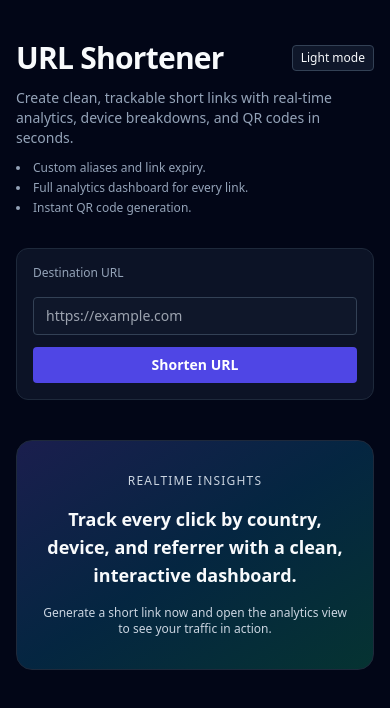
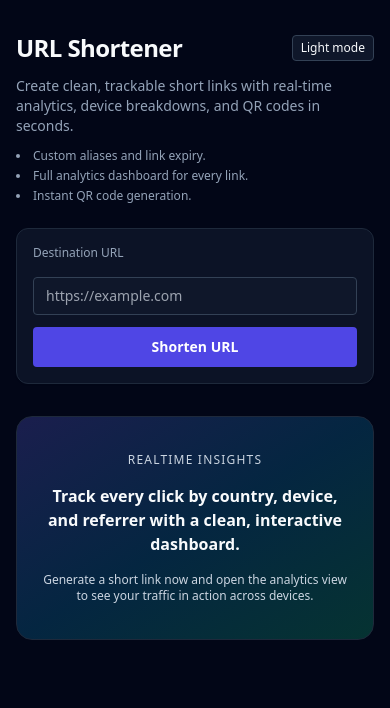
Before and after one commit to Krishna-IITB/url-shortener, a React app in the folder url-shortener-frontend/: page / in a window 390 px wide. Shown: the top 708 px of the page. Built offline with nearby package versions, Linux system fonts and the light colour scheme; no server answers; the HTML template or start-up script is replaced by a standard one.

Commit message:
Improve responsive layout for URL shortener landing page

```diff
--- a/url-shortener-frontend/src/App.jsx
+++ b/url-shortener-frontend/src/App.jsx
@@ -4,7 +4,6 @@
 // import axios from 'axios';
 // import toast from 'react-hot-toast';
 
-// // const API_BASE = 'http://localhost:3000';
 // const API_BASE =
 //   import.meta.env.VITE_API_URL ||
 //   'https://url-shortener-production-9379.up.railway.app';
@@ -63,8 +62,8 @@
 //   };
 
 //   return (
-//     <div className="min-h-screen w-full bg-slate-950 text-slate-50 flex items-center justify-center">
-//       <div className="w-full px-10 py-10 grid grid-cols-1 lg:grid-cols-12 gap-10">
+//     <div className="min-h-screen w-full bg-slate-950 text-slate-50">
+//       <div className="mx-auto max-w-7xl px-4 lg:px-10 py-10 grid grid-cols-1 lg:grid-cols-12 gap-10 lg:gap-12">
 //         {/* Left: hero + form */}
 //         <div className="lg:col-span-6 space-y-8">
 //           <header className="space-y-3">
@@ -154,8 +153,8 @@
 
 //         {/* Right: gradient panel */}
 //         <div className="lg:col-span-6">
-//           <div className="relative h-full rounded-2xl bg-gradient-to-br from-indigo-500/25 via-sky-500/15 to-emerald-500/25 border border-slate-800 flex items-center justify-center">
-//             <div className="max-w-sm text-center space-y-4 px-6">
+//           <div className="relative h-full rounded-2xl bg-gradient-to-br from-indigo-500/25 via-sky-500/20 to-emerald-500/25 border border-slate-800 flex items-center justify-center">
+//             <div className="max-w-sm text-center space-y-4 px-6 py-8">
 //               <p className="text-xs uppercase tracking-widest text-slate-300">
 //                 Realtime insights
 //               </p>
@@ -203,14 +202,10 @@
 //   }, [shortCode]);
 
 //   if (loading) {
-//     return (
-//       <p className="text-sm text-slate-500">Loading QR code...</p>
-//     );
+//     return <p className="text-sm text-slate-500">Loading QR code...</p>;
 //   }
 //   if (error) {
-//     return (
-//       <p className="text-sm text-red-400">{error}</p>
-//     );
+//     return <p className="text-sm text-red-400">{error}</p>;
 //   }
 //   if (!qrUrl) return null;
 
@@ -225,20 +220,6 @@
 //     </div>
 //   );
 // }
-
-
-
-
-
-
-
-
-
-
-
-
-
-
 
 
 
@@ -308,12 +289,13 @@ export default function App() {
 
   return (
     <div className="min-h-screen w-full bg-slate-950 text-slate-50">
-      <div className="mx-auto max-w-7xl px-4 lg:px-10 py-10 grid grid-cols-1 lg:grid-cols-12 gap-10 lg:gap-12">
+      <div className="mx-auto max-w-6xl xl:max-w-7xl px-4 sm:px-6 lg:px-10 py-8 sm:py-10 lg:py-12">
+        <div className="grid grid-cols-1 lg:grid-cols-12 gap-8 lg:gap-12 items-start lg:items-stretch">
           {/* Left: hero + form */}
-        <div className="lg:col-span-6 space-y-8">
+          <div className="lg:col-span-6 space-y-6 sm:space-y-8">
             <header className="space-y-3">
               <div className="flex items-center gap-2">
-              <h1 className="text-3xl font-bold tracking-tight">
+                <h1 className="text-2xl sm:text-3xl font-bold tracking-tight">
                   URL Shortener
                 </h1>
                 <button
@@ -336,7 +318,7 @@ export default function App() {
 
             <form
               onSubmit={handleSubmit}
-            className="bg-slate-900/80 border border-slate-800 rounded-xl p-4 space-y-3"
+              className="bg-slate-900/80 border border-slate-800 rounded-xl p-4 sm:p-5 space-y-3 shadow-sm"
             >
               <label className="block text-xs font-medium text-slate-400 mb-1">
                 Destination URL
@@ -352,7 +334,7 @@ export default function App() {
               <button
                 type="submit"
                 disabled={loading}
-              className="w-full py-2 rounded bg-indigo-600 hover:bg-indigo-700 disabled:bg-indigo-900 text-sm font-semibold text-white transition"
+                className="w-full py-2.5 rounded bg-indigo-600 hover:bg-indigo-700 disabled:bg-indigo-900 text-sm font-semibold text-white transition"
               >
                 {loading ? 'Shortening...' : 'Shorten URL'}
               </button>
@@ -363,8 +345,8 @@ export default function App() {
             </form>
 
             {shortData && (
-            <div className="bg-slate-900/80 border border-slate-800 rounded-xl p-4 space-y-3">
-              <div className="flex items-center gap-2">
+              <div className="bg-slate-900/80 border border-slate-800 rounded-xl p-4 sm:p-5 space-y-3">
+                <div className="flex flex-col sm:flex-row sm:items-center gap-2 sm:gap-3">
                   <span className="text-sm text-slate-300">Short URL:</span>
                   <a
                     href={shortData.short_url}
@@ -376,7 +358,7 @@ export default function App() {
                   </a>
                   <button
                     onClick={handleCopy}
-                  className="ml-auto px-2 py-1 text-xs rounded bg-slate-800 hover:bg-slate-700 border border-slate-700"
+                    className="sm:ml-auto inline-flex justify-center px-2 py-1 text-xs rounded bg-slate-800 hover:bg-slate-700 border border-slate-700"
                   >
                     {copyLabel}
                   </button>
@@ -398,19 +380,20 @@ export default function App() {
 
           {/* Right: gradient panel */}
           <div className="lg:col-span-6">
-          <div className="relative h-full rounded-2xl bg-gradient-to-br from-indigo-500/25 via-sky-500/20 to-emerald-500/25 border border-slate-800 flex items-center justify-center">
-            <div className="max-w-sm text-center space-y-4 px-6 py-8">
+            <div className="relative h-56 sm:h-64 md:h-72 lg:h-full rounded-2xl bg-gradient-to-br from-indigo-500/25 via-sky-500/20 to-emerald-500/25 border border-slate-800 flex items-center justify-center">
+              <div className="max-w-sm text-center space-y-4 px-6 py-6 sm:py-8">
                 <p className="text-xs uppercase tracking-widest text-slate-300">
                   Realtime insights
                 </p>
-              <p className="text-lg font-semibold">
-                Track every click by country, device, and referrer with a clean,
-                interactive dashboard.
+                <p className="text-base sm:text-lg font-semibold">
+                  Track every click by country, device, and referrer with a
+                  clean, interactive dashboard.
                 </p>
                 <p className="text-xs text-slate-300">
                   Generate a short link now and open the analytics view to see
-                your traffic in action.
+                  your traffic in action across devices.
                 </p>
+              </div>
             </div>
           </div>
         </div>
@@ -455,12 +438,12 @@ function QrPreview({ shortCode }) {
   if (!qrUrl) return null;
 
   return (
-    <div className="flex flex-col items-start gap-2">
+    <div className="flex flex-col sm:flex-row sm:items-center gap-3">
       <span className="text-sm text-slate-300">QR Code:</span>
       <img
         src={qrUrl}
         alt="QR code"
-        className="w-32 h-32 border border-slate-700 rounded bg-white"
+        className="w-28 h-28 sm:w-32 sm:h-32 border border-slate-700 rounded bg-white"
       />
     </div>
   );
```
Lines whose indentation alone changed are shown as unchanged.
